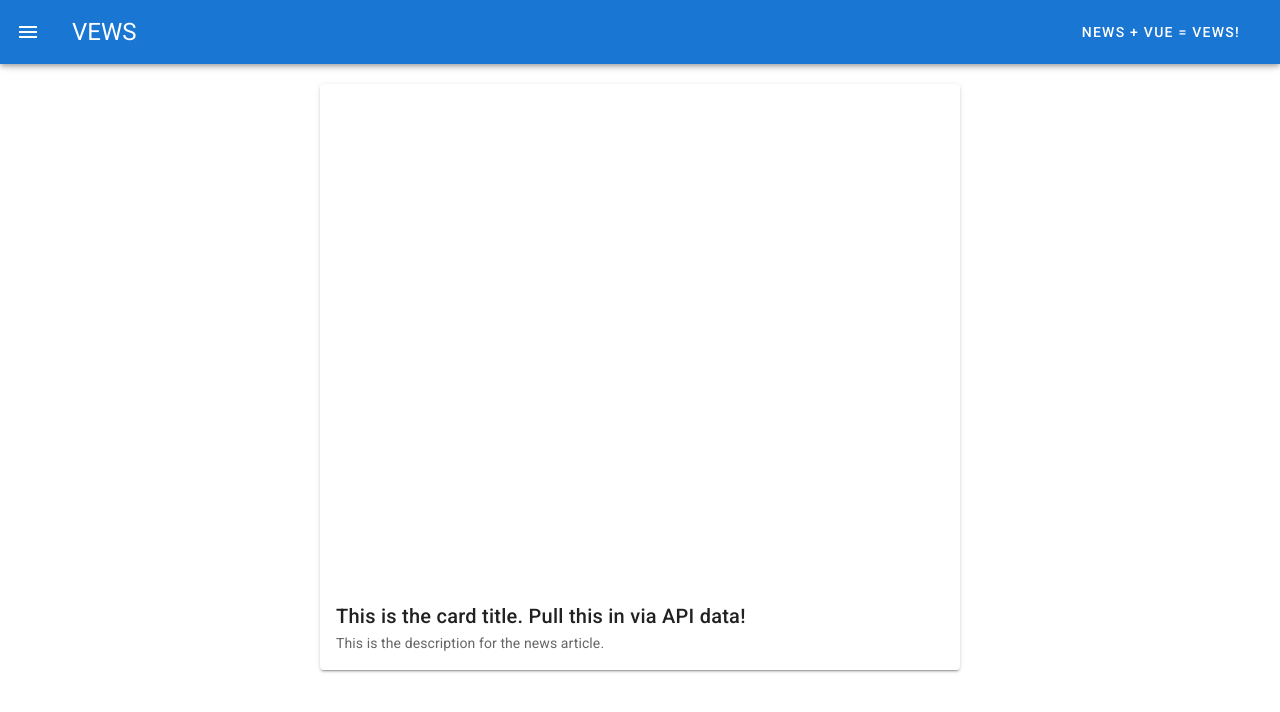
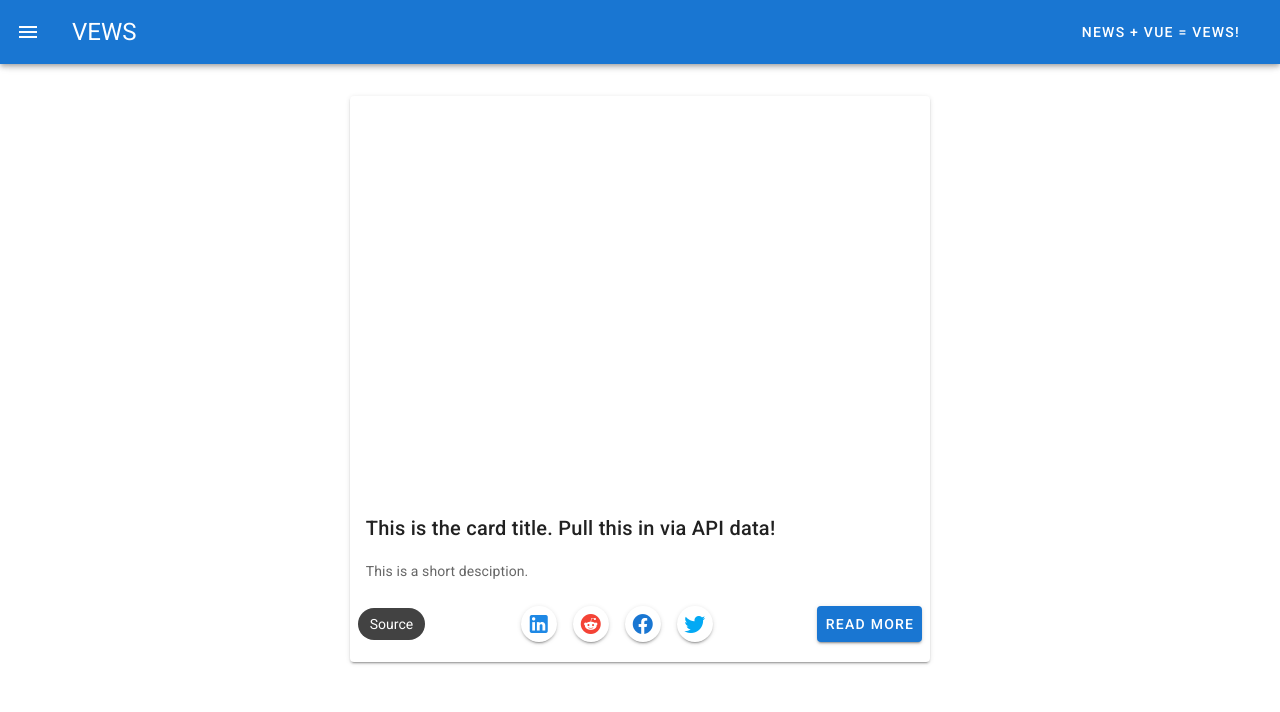
Before and after one commit to DRD161/vews, a Vue app: page / in a window 1280 px wide. Shown: the top 712 px of the page. Built offline with nearby package versions, Linux system fonts and the light colour scheme.

Commit message:
Working on Card component

```diff
--- a/src/components/Card.vue
+++ b/src/components/Card.vue
@@ -1,9 +1,33 @@
 <template>
-  <v-card max-width="50%" class="mx-auto my-5">
-    <v-img src="@/assets/400x400.png" height="500px"></v-img>
-    <v-card-title>This is the card title. Pull this in via API data!</v-card-title>
-    <v-card-subtitle>This is the description for the news article.</v-card-subtitle>
-  </v-card>
+  <v-container>
+    <v-layout align-center>
+      <v-flex xs12 md6 offset-md3>
+        <v-card class="mx-auto my-5 pb-3">
+          <v-img src="@/assets/400x400.png" height="400px"></v-img>
+          <v-card-title>This is the card title. Pull this in via API data!</v-card-title>
+          <v-card-text>This is a short desciption.</v-card-text>
+          <v-card-actions>
+            <v-chip color="secondary">Source</v-chip>
+            <v-spacer></v-spacer>
+            <v-btn class="mr-2" icon :elevation="2">
+              <v-icon class="blue--text text--darken-1">mdi-linkedin</v-icon>
+            </v-btn>
+            <v-btn class="mr-2" icon :elevation="2">
+              <v-icon class="red--text">mdi-reddit</v-icon>
+            </v-btn>
+            <v-btn class="mr-2" icon :elevation="2">
+              <v-icon class="blue--text text--darken-2">mdi-facebook</v-icon>
+            </v-btn>
+            <v-btn class="mr-2" icon :elevation="2">
+              <v-icon class="light-blue--text">mdi-twitter</v-icon>
+            </v-btn>
+            <v-spacer></v-spacer>
+            <v-btn color="primary">Read More</v-btn>
+          </v-card-actions>
+        </v-card>
+      </v-flex>
+    </v-layout>
+  </v-container>
 </template>
 
 <script>
```
Also changed, not shown: src/App.vue (+2 -10 lines), .eslintrc.js.
